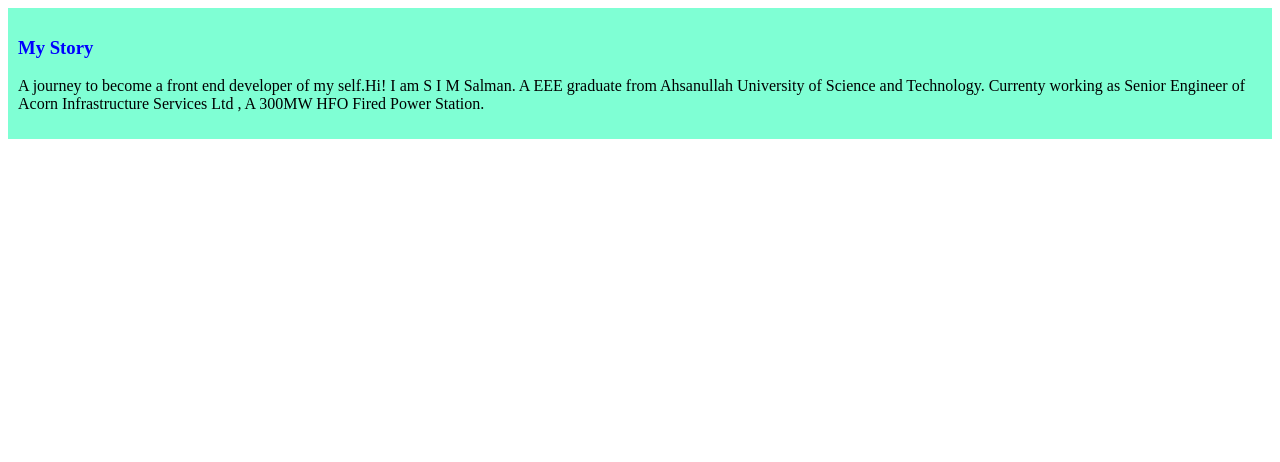
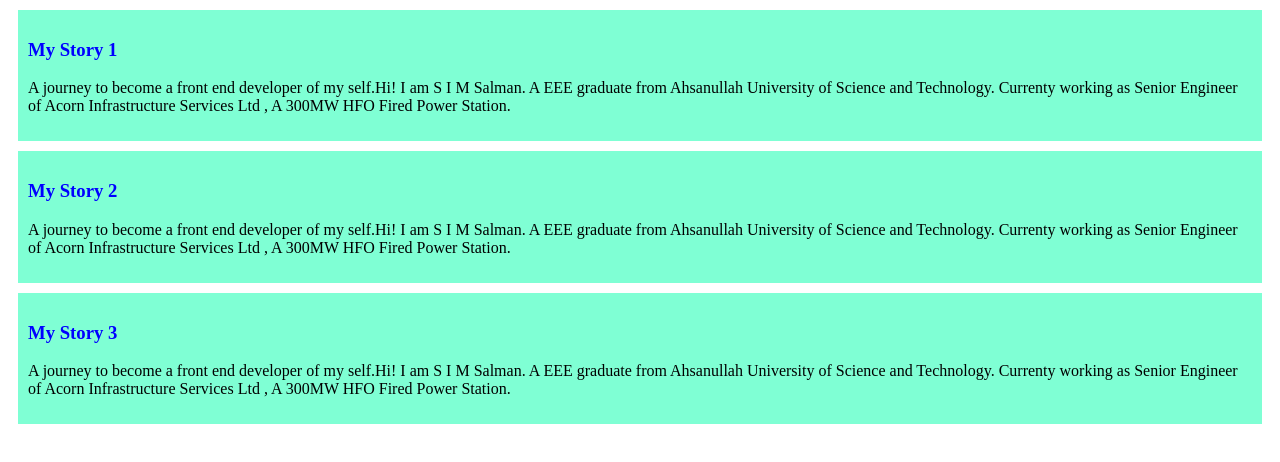
Before and after one commit to salman0581/repo-using-vs-terminal, a plain HTML site: page repo practice.html in a window 1280 px wide. Drawn offline with Linux system fonts and the light colour scheme.

Commit message:
Added 2nd & 3rd Blogs

```diff
--- a/repo practice.html
+++ b/repo practice.html
@@ -8,7 +8,15 @@
 </head>
 <body>
     <div>
-        <h3>My Story</h3>
+        <h3>My Story 1</h3>
+        <p>A journey to become a front end developer of my self.Hi! I am S I M Salman. A EEE graduate from Ahsanullah University of Science and Technology. Currenty working as Senior Engineer of Acorn Infrastructure Services Ltd , A 300MW HFO Fired Power Station.</p>
+    </div>
+    <div>
+        <h3>My Story 2</h3>
+        <p>A journey to become a front end developer of my self.Hi! I am S I M Salman. A EEE graduate from Ahsanullah University of Science and Technology. Currenty working as Senior Engineer of Acorn Infrastructure Services Ltd , A 300MW HFO Fired Power Station.</p>
+    </div>
+    <div>
+        <h3>My Story 3</h3>
         <p>A journey to become a front end developer of my self.Hi! I am S I M Salman. A EEE graduate from Ahsanullah University of Science and Technology. Currenty working as Senior Engineer of Acorn Infrastructure Services Ltd , A 300MW HFO Fired Power Station.</p>
     </div>
 </body>
--- a/styles/blogs.css
+++ b/styles/blogs.css
@@ -1,5 +1,6 @@
 div{
     background-color: aquamarine;padding: 10px;
+    margin: 10px;
 }
 h3{
     color: blue;
```
